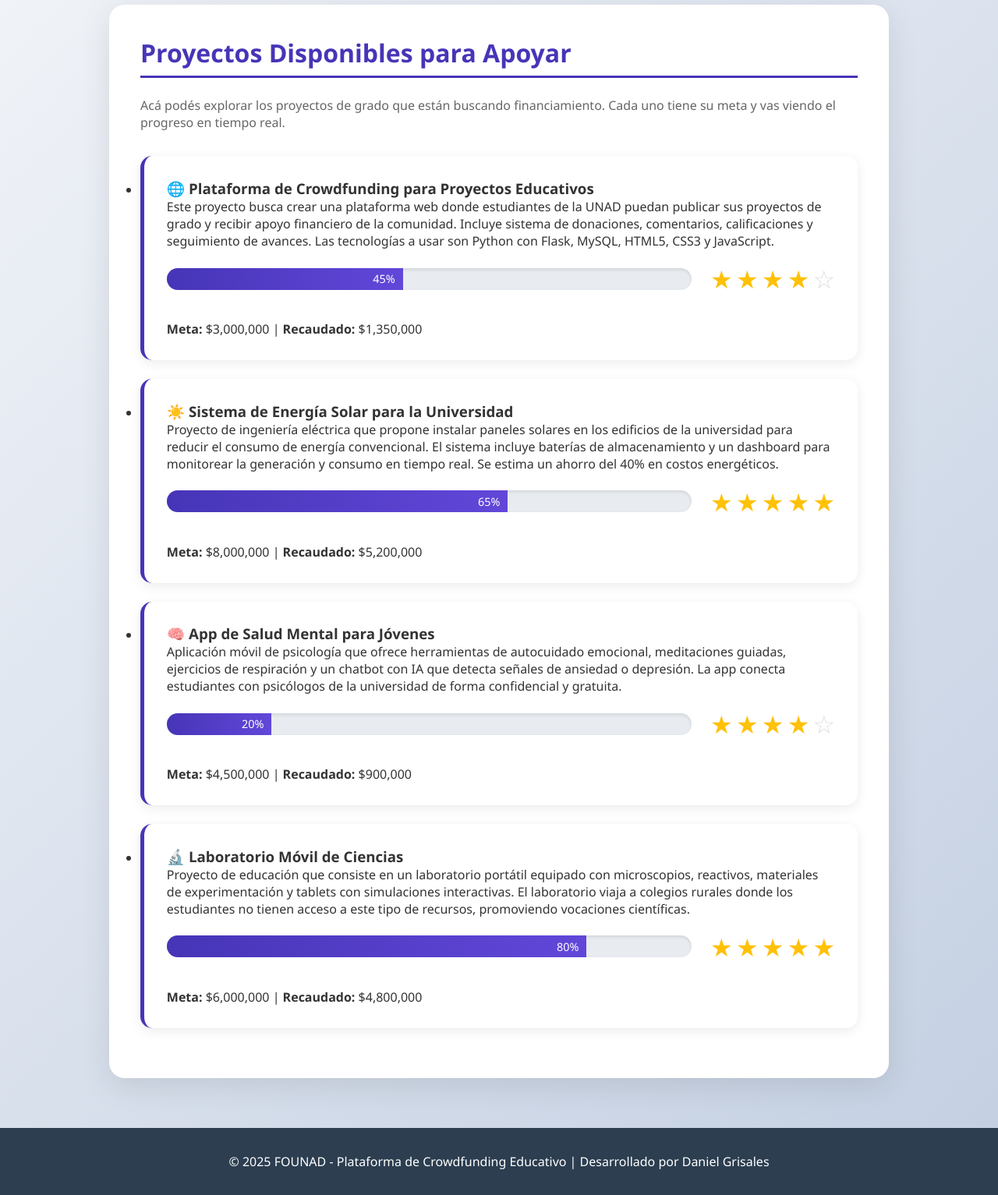
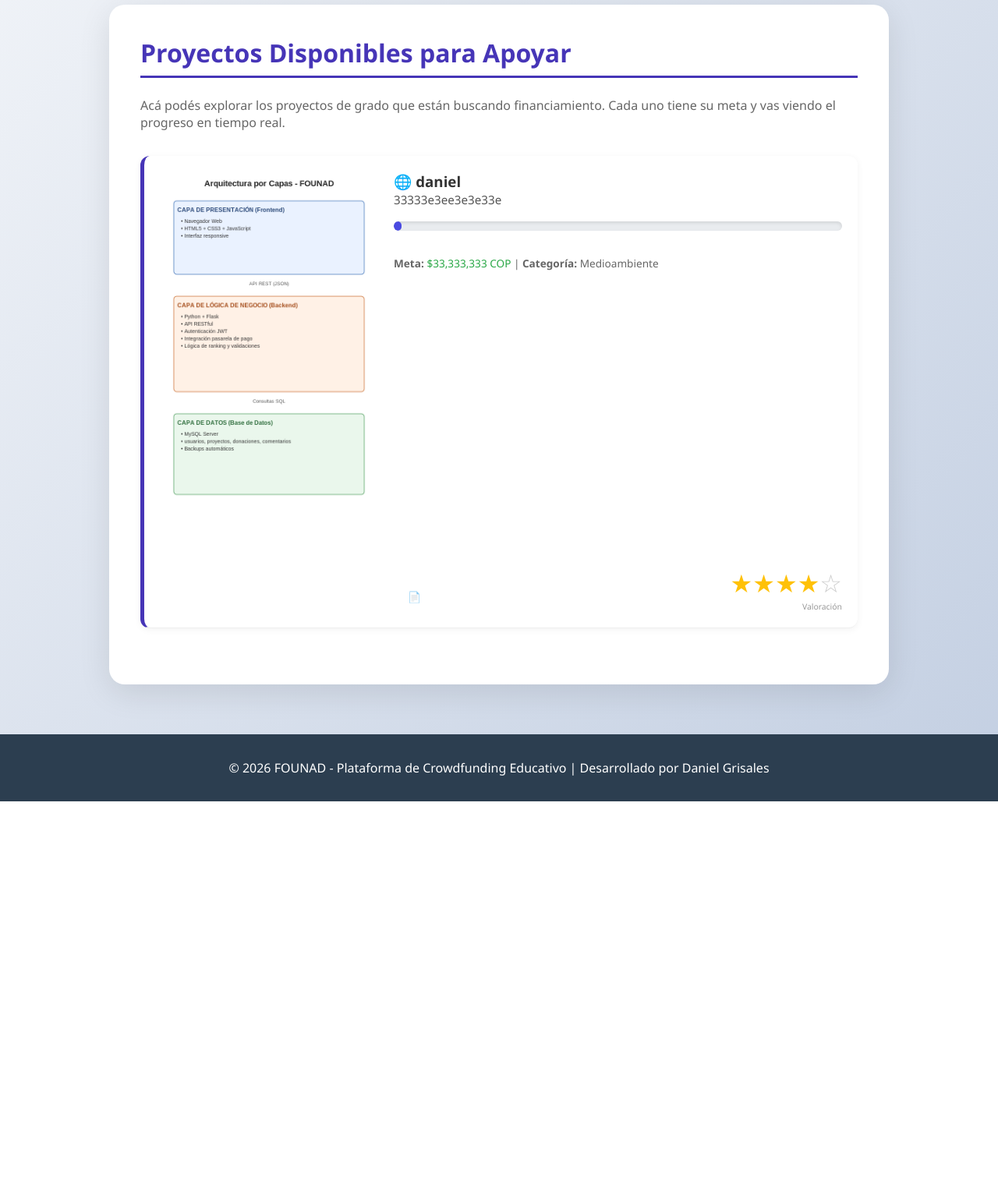
Before and after one commit to dani198996/founad, a Flask app: page /proyectos in a window 1280 px wide. Shown: the part 336-1869 px from the top of the page at 78% size. After the commit the page ends 1364 px from the top, so only its background shows below. Run offline with Flask 3, Linux system fonts and the light colour scheme; data comes from the database, SQL or seed files in the repository; both versions use the stored data as it was after the commit.

Commit message:
actualizacion de proyectos en tiempo real

```diff
--- a/app.py
+++ b/app.py
@@ -24,9 +24,17 @@ def registro():
     # Esta línea le dice a Flask que busque el archivo físico en /templates
     return render_template('registro.html')
 
+
+
 @app.route('/proyectos')
 def proyectos():
-    return render_template('proyectos.html')
+    db = get_db_connection()
+    # Traemos todos los proyectos de la tabla
+    proyectos_db = db.execute('SELECT * FROM proyectos').fetchall()
+    db.close()
+    # Enviamos la lista al HTML
+    return render_template('proyectos.html', proyectos=proyectos_db)
+
 
 @app.route('/sube')
 def sube():
@@ -107,6 +115,50 @@ def logout():
     return redirect(url_for('index'))
 
 
+import os
+from werkzeug.utils import secure_filename
+
+# Configuración de carpetas para archivos
+UPLOAD_FOLDER = 'static/uploads'
+app.config['UPLOAD_FOLDER'] = UPLOAD_FOLDER
+
+@app.route('/subir_proyecto', methods=['POST'])
+def subir_proyecto():
+    if request.method == 'POST':
+        # Capturamos los datos del formulario
+        nombre = request.form['nombre']
+        descripcion = request.form['descripcion']
+        categoria = request.form['categoria']
+        meta = request.form['meta']
+        fecha_limite = request.form['fecha_limite']
+        video_url = request.form.get('video', '')
+
+        # Manejo de archivos (Imagen y PDF)
+        foto = request.files['imagen']
+        archivo = request.files['archivo']
+
+        foto_filename = secure_filename(foto.filename)
+        archivo_filename = secure_filename(archivo.filename)
+
+        # Guardamos los archivos físicamente
+        foto.save(os.path.join(app.config['UPLOAD_FOLDER'], foto_filename))
+        archivo.save(os.path.join(app.config['UPLOAD_FOLDER'], archivo_filename))
+
+        # Guardamos la información en la base de datos
+        db = get_db_connection()
+        cursor = db.cursor()
+        cursor.execute('''
+            INSERT INTO proyectos (nombre, descripcion, categoria, meta, fecha_limite, archivo_ruta, imagen_ruta, video_url)
+            VALUES (?, ?, ?, ?, ?, ?, ?, ?)
+        ''', (nombre, descripcion, categoria, meta, fecha_limite, archivo_filename, foto_filename, video_url))
+
+        db.commit()
+        db.close()
+
+        return "¡Proyecto publicado con éxito! 🎉 <a href='/proyectos'>Ver proyectos</a>"
+
+
+
 
 
 
--- a/templates/contacto.html
+++ b/templates/contacto.html
@@ -108,7 +108,7 @@
     </div>
 
     <footer>
-      &copy; 2025 FOUNAD - Plataforma de Crowdfunding Educativo | Desarrollado
+      &copy; 2026 FOUNAD - Plataforma de Crowdfunding Educativo | Desarrollado
       por Daniel Grisales
     </footer>
 
--- a/templates/login.html
+++ b/templates/login.html
@@ -52,4 +52,10 @@
         </section>
     </div>
 </body>
+
+<footer>
+      &copy; 2026 FOUNAD - Plataforma de Crowdfunding Educativo | Desarrollado
+      por Daniel Grisales
+    </footer>
+
 </html>
--- a/templates/proyectos.html
+++ b/templates/proyectos.html
@@ -47,123 +47,60 @@
       </p>
 
       <ul class="project-list">
-        <li>
-          <h3>🌐 Plataforma de Crowdfunding para Proyectos Educativos</h3>
-          <p>
-            Este proyecto busca crear una plataforma web donde estudiantes de la
-            UNAD puedan publicar sus proyectos de grado y recibir apoyo
-            financiero de la comunidad. Incluye sistema de donaciones,
-            comentarios, calificaciones y seguimiento de avances. Las
-            tecnologías a usar son Python con Flask, MySQL, HTML5, CSS3 y
-            JavaScript.
-          </p>
+  {% for proyecto in proyectos %}
+  <li style="display: flex; gap: 20px; align-items: stretch; margin-bottom: 2rem; border-bottom: 1px solid #eee; padding-bottom: 1.5rem; background: #fff; padding: 20px; border-radius: 12px; box-shadow: 0 2px 10px rgba(0,0,0,0.05);">
+
+    <div class="project-image" style="flex: 1; max-width: 280px;">
+      <img src="{{ url_for('static', filename='uploads/' + proyecto['imagen_ruta']) }}"
+           alt="{{ proyecto['nombre'] }}"
+           style="width: 100%; border-radius: 8px; height: 100%; min-height: 180px; object-fit: cover;">
+    </div>
+
+    <div class="project-info" style="flex: 2; display: flex; flex-direction: column; justify-content: space-between;">
+
+      <div>
+        <h3 style="margin-top: 0; color: #333;">🌐 {{ proyecto['nombre'] }}</h3>
+        <p style="color: #555; line-height: 1.5; font-size: 0.95rem;">{{ proyecto['descripcion'] }}</p>
+
         <div class="progress-section" style="margin-top: 1rem">
-            <div class="progress-bar">
-              <div class="progress" style="width: 45%">45%</div>
-            </div>
-            <div class="stars">
-              <span class="filled">★</span>
-              <span class="filled">★</span>
-              <span class="filled">★</span>
-              <span class="filled">★</span>
-              <span>☆</span>
+          <div class="progress-bar" style="background: #e9ecef; border-radius: 10px; height: 12px;">
+            <div class="progress" style="width: 0%; background: #4a4ae1; color: white; font-size: 10px; text-align: center; border-radius: 10px;">0%</div>
           </div>
         </div>
-          <p style="margin-top: 0.5rem">
-            <strong>Meta:</strong> $3,000,000 | <strong>Recaudado:</strong>
-            $1,350,000
+
+        <p style="margin-top: 0.8rem; font-size: 0.85rem; color: #666;">
+          <strong>Meta:</strong> <span style="color: #28a745;">${{ "{:,.0f}".format(proyecto['meta']) }} COP</span> |
+          <strong>Categoría:</strong> {{ proyecto['categoria']|capitalize }}
         </p>
-        </li>
+      </div>
 
-        <li>
-          <h3>☀️ Sistema de Energía Solar para la Universidad</h3>
-          <p>
-            Proyecto de ingeniería eléctrica que propone instalar paneles
-            solares en los edificios de la universidad para reducir el consumo
-            de energía convencional. El sistema incluye baterías de
-            almacenamiento y un dashboard para monitorear la generación y
-            consumo en tiempo real. Se estima un ahorro del 40% en costos
-            energéticos.
-          </p>
-          <div class="progress-section" style="margin-top: 1rem">
-            <div class="progress-bar">
-              <div class="progress" style="width: 65%">65%</div>
-            </div>
-            <div class="stars">
-              <span class="filled">★</span>
-              <span class="filled">★</span>
-              <span class="filled">★</span>
-              <span class="filled">★</span>
-              <span class="filled">★</span>
+      <div style="display: flex; justify-content: space-between; align-items: flex-end; margin-top: 15px;">
+        <a href="{{ url_for('static', filename='uploads/' + proyecto['archivo_ruta']) }}"
+           target="_blank" class="btn-user" style="text-decoration: none; padding: 8px 16px; font-size: 0.85rem; border-radius: 5px;">
+           📄 Ver Documento
+        </a>
+
+        <div class="stars" style="color: #ffca08; font-size: 1.1rem; text-align: right;">
+          <span class="filled">★</span><span class="filled">★</span><span class="filled">★</span><span class="filled">★</span><span style="color: #ccc;">☆</span>
+          <div style="font-size: 0.65rem; color: #999; margin-top: 2px;">Valoración</div>
         </div>
       </div>
-          <p style="margin-top: 0.5rem">
-            <strong>Meta:</strong> $8,000,000 | <strong>Recaudado:</strong>
-            $5,200,000
-          </p>
+
+    </div>
   </li>
-
-        <li>
-          <h3>🧠 App de Salud Mental para Jóvenes</h3>
-          <p>
-            Aplicación móvil de psicología que ofrece herramientas de
-            autocuidado emocional, meditaciones guiadas, ejercicios de
-            respiración y un chatbot con IA que detecta señales de ansiedad o
-            depresión. La app conecta estudiantes con psicólogos de la
-            universidad de forma confidencial y gratuita.
-          </p>
-          <div class="progress-section" style="margin-top: 1rem">
-            <div class="progress-bar">
-              <div class="progress" style="width: 20%">20%</div>
-            </div>
-            <div class="stars">
-              <span class="filled">★</span>
-              <span class="filled">★</span>
-              <span class="filled">★</span>
-              <span class="filled">★</span>
-              <span>☆</span>
-            </div>
-          </div>
-          <p style="margin-top: 0.5rem">
-            <strong>Meta:</strong> $4,500,000 | <strong>Recaudado:</strong>
-            $900,000
-          </p>
+  {% else %}
+  <li style="text-align: center; list-style: none; padding: 40px; color: #888;">
+    <p>Aún no hay proyectos publicados.</p>
   </li>
-
-        <li>
-          <h3>🔬 Laboratorio Móvil de Ciencias</h3>
-          <p>
-            Proyecto de educación que consiste en un laboratorio portátil
-            equipado con microscopios, reactivos, materiales de experimentación
-            y tablets con simulaciones interactivas. El laboratorio viaja a
-            colegios rurales donde los estudiantes no tienen acceso a este tipo
-            de recursos, promoviendo vocaciones científicas.
-          </p>
-          <div class="progress-section" style="margin-top: 1rem">
-            <div class="progress-bar">
-              <div class="progress" style="width: 80%">80%</div>
-            </div>
-            <div class="stars">
-              <span class="filled">★</span>
-              <span class="filled">★</span>
-              <span class="filled">★</span>
-              <span class="filled">★</span>
-              <span class="filled">★</span>
-            </div>
-          </div>
-          <p style="margin-top: 0.5rem">
-            <strong>Meta:</strong> $6,000,000 | <strong>Recaudado:</strong>
-            $4,800,000
-          </p>
-        </li>
+  {% endfor %}
 </ul>
     </div>
 
     <footer>
-      &copy; 2025 FOUNAD - Plataforma de Crowdfunding Educativo | Desarrollado
+      &copy; 2026 FOUNAD - Plataforma de Crowdfunding Educativo | Desarrollado
       por Daniel Grisales
     </footer>
 
-    <script src="founad.js"></script>
+    <script src="{{ url_for('static', filename='js/founad.js') }}"></script>
   </body>
 </html>
--- a/templates/sube.html
+++ b/templates/sube.html
@@ -139,7 +139,7 @@
     </div>
 
     <footer>
-      &copy; 2025 FOUNAD - Plataforma de Crowdfunding Educativo | Desarrollado
+      &copy; 2026 FOUNAD - Plataforma de Crowdfunding Educativo | Desarrollado
       por Daniel Grisales
     </footer>
 
```
Also changed, not shown: founad.db, static/uploads/diagrama_founad_clean.png (added), 1 other file. Lines whose indentation alone changed are shown as unchanged.
